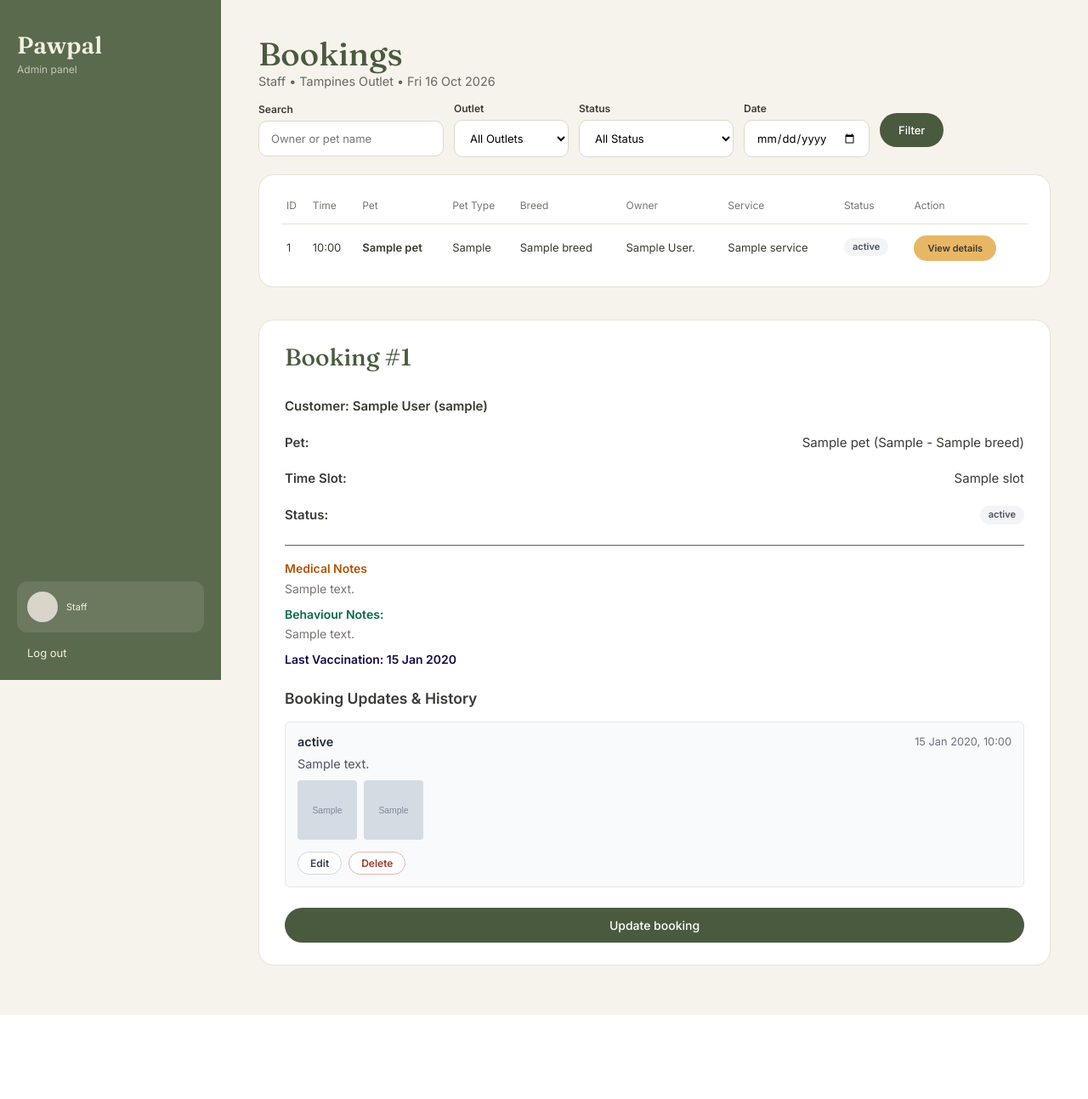
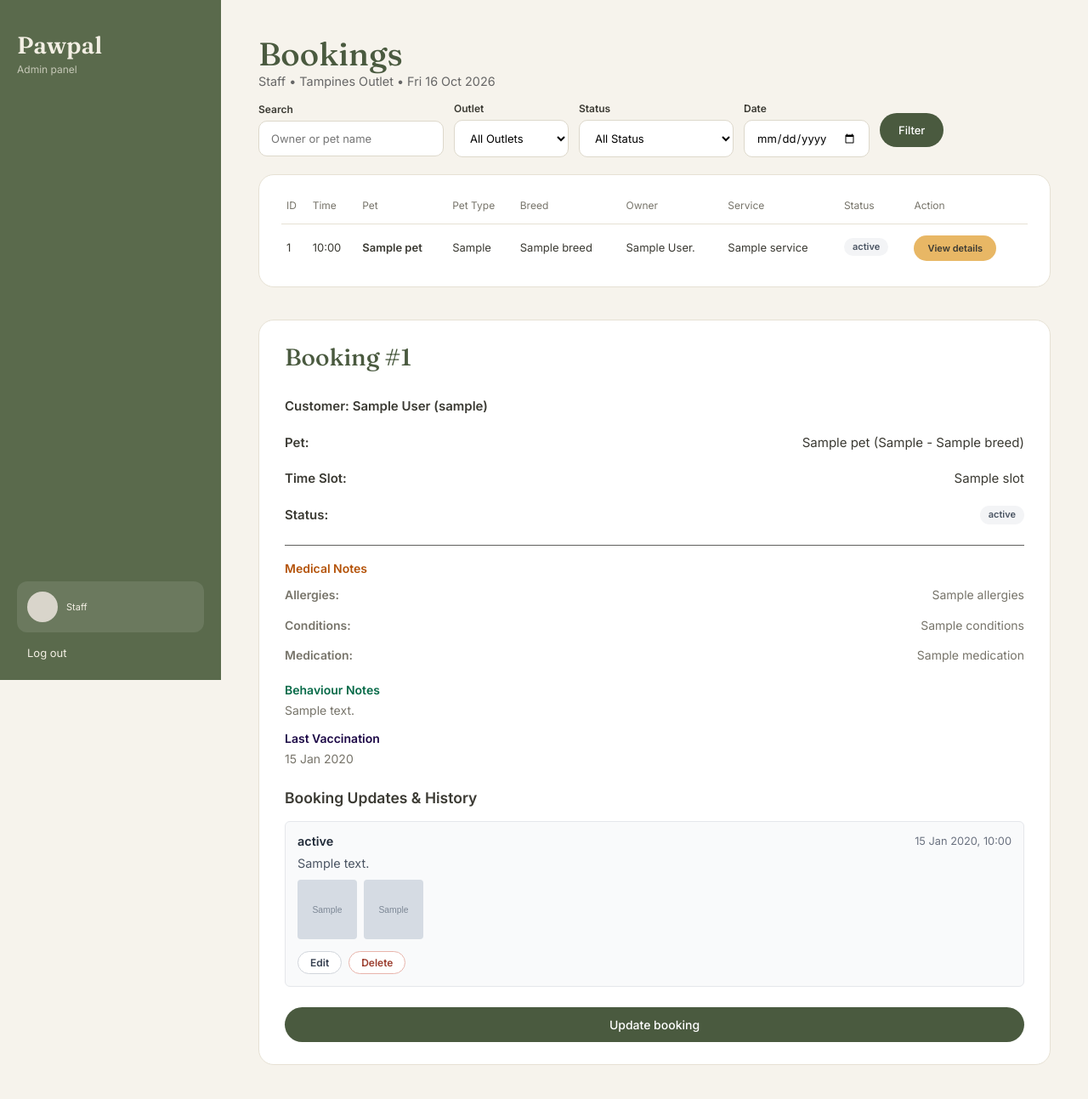
Before and after one commit to siatesmond/Pawpal, a Django app: template Pawpalproj/inventory/templates/inventory/staff_bookings.html in a window 1280 px wide. Shown: the top 1293 px of the page at 85% size. Before the commit the page ends 1194 px from the top, so only its background shows below. Run offline with Django 5.2, Linux system fonts and the light colour scheme; tables that the repository leaves empty hold one stand-in row (values such as "Sample post"); the template is opened without the code that fills it: values that come from a table or form of the project are taken from there, most other values are stand-ins (such as "Sample title", 1, 10 or a date in 2020); grey boxes marked "Sample" are stand-in pictures; data that the repository does not hold is empty.

Commit message:
added allergies, conditions, medication subheaders for the booking details

```diff
--- a/Pawpalproj/inventory/templates/inventory/staff_bookings.html
+++ b/Pawpalproj/inventory/templates/inventory/staff_bookings.html
@@ -132,34 +132,35 @@
               </ul>
           </div>
 
-          {# Medical, Behavior & Vaccination Information matching Pet #}
+          {# Medical, Behaviour & Vaccination information for the booked pet #}
+          {% with pet=selected_booking.pet %}
           <div class="detail-card-row-no-border" style="margin-top: 1rem;">
-            {% if selected_booking.pet.medical_notes %}
+          {# Medical Notes #}
           <p class="detail-text" style="color: #b45309; font-weight: bold; margin-bottom: 2px;">
           Medical Notes
           </p>
-              <p class="detail-text" style="margin-top: 0;">
-                {{ selected_booking.pet.medical_notes }}
-              </p>
-            {% endif %}
-
-            <!-- Behaviour Notes -->
-            {% if selected_booking.pet.behaviour_notes %}
-              <p class="detail-text" style="color: #076a48; font-weight: bold; margin-top: 0.5rem; margin-bottom: 2px;">
-                <b>Behaviour Notes:</b>
+          <ul class="detail-text" style="list-style: none; padding: 0; margin: 0;">
+          <li><b>Allergies:</b> {{ pet.allergies|default:"—" }}</li>
+          <li><b>Conditions:</b> {{ pet.conditions|default:"—" }}</li>
+          <li><b>Medication:</b> {{ pet.medication|default:"—" }}</li>
+          </ul>
+          {# Behaviour Notes #}
+          <p class="detail-text" style="color: #076a48; font-weight: bold; margin-top: 0.75rem; margin-bottom: 2px;">
+           Behaviour Notes
           </p>
            <p class="detail-text" style="margin-top: 0;">
-                {{ selected_booking.pet.behaviour_notes }}
+          {{ pet.behaviour_notes|default:"—" }}
            </p>
-            {% endif %}
+          {# Last Vaccination #}
+          <p class="detail-text" style="color: #1c0846; font-weight: bold; margin-top: 0.75rem; margin-bottom: 2px;">
+          Last Vaccination
+          </p>
+          <p class="detail-text" style="margin-top: 0;">
+           {{ pet.last_vaccination_date|date:"d M Y"|default:"—" }}
+         </p>
+         </div>
+         {% endwith %}
 
-            <!-- Vaccination Date -->
-            {% if selected_booking.pet.last_vaccination_date %}
-              <p class="detail-text" style="color: #1c0846; font-weight: bold; margin-top: 0.5rem;">
-                <b>Last Vaccination:</b> {{ selected_booking.pet.last_vaccination_date|date:"d M Y" }}
-              </p>
-            {% endif %}
-          </div>
 
           <!-- Chronological Booking Updates Timeline -->
           <div class="booking-updates-section" style="margin-top: 1.5rem;">
```
Lines whose indentation alone changed are shown as unchanged.
